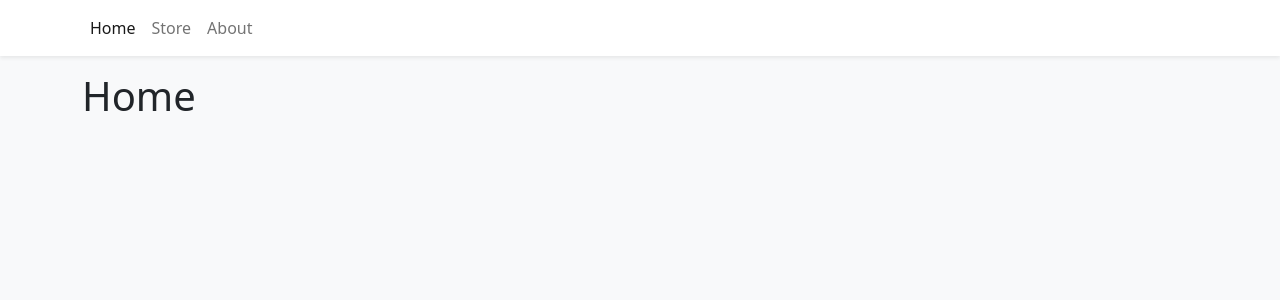
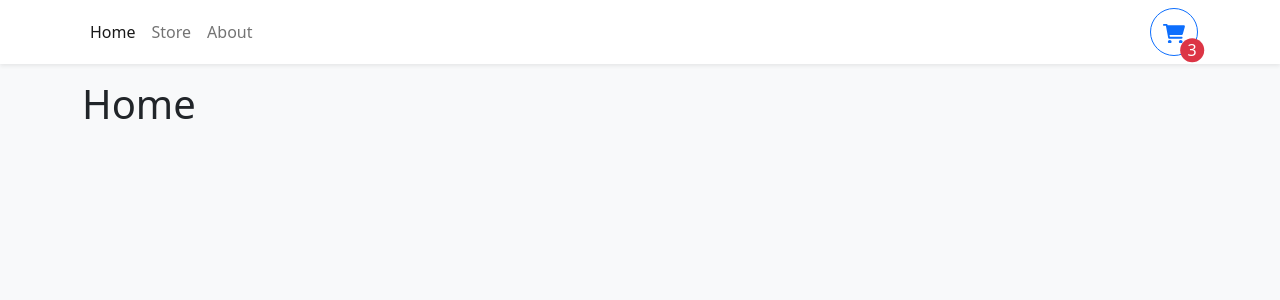
Before and after one commit to wl0194/shopping-cart-1, a React (Vite) app: page / in a window 1280 px wide. Shown: the top 300 px of the page. Built offline with nearby package versions, Linux system fonts and the light colour scheme.

Commit message:
added svg styling

```diff
--- a/src/components/Navbar.tsx
+++ b/src/components/Navbar.tsx
@@ -1,11 +1,11 @@
-import { Container, Nav, Navbar as NavbarBs } from "react-bootstrap";
+import { Button, Container, Nav, Navbar as NavbarBs } from "react-bootstrap";
 import { NavLink } from "react-router-dom";
 
 export function Navbar() {
   return (
-    <NavbarBs className="bg-white shadow-sm mb-3">
+    <NavbarBs sticky="top" className="bg-white shadow-sm mb-3">
       <Container>
-        <Nav>
+        <Nav className="me-auto">
           <Nav.Link to="/" as={NavLink}>
             Home
           </Nav.Link>
@@ -16,6 +16,33 @@
             About
           </Nav.Link>
         </Nav>
+        <Button
+          style={{ width: "3rem", height: "3rem", position: "relative" }}
+          variant="outline-primary"
+          className="rounded-circle"
+        >
+          <svg
+            xmlns="http://www.w3.org/2000/svg"
+            viewBox="0 0 576 512"
+            fill="currentColor"
+          >
+            <path d="M96 0C107.5 0 117.4 8.19 119.6 19.51L121.1 32H541.8C562.1 32 578.3 52.25 572.6 72.66L518.6 264.7C514.7 278.5 502.1 288 487.8 288H170.7L179.9 336H488C501.3 336 512 346.7 512 360C512 373.3 501.3 384 488 384H159.1C148.5 384 138.6 375.8 136.4 364.5L76.14 48H24C10.75 48 0 37.25 0 24C0 10.75 10.75 0 24 0H96zM128 464C128 437.5 149.5 416 176 416C202.5 416 224 437.5 224 464C224 490.5 202.5 512 176 512C149.5 512 128 490.5 128 464zM512 464C512 490.5 490.5 512 464 512C437.5 512 416 490.5 416 464C416 437.5 437.5 416 464 416C490.5 416 512 437.5 512 464z" />
+          </svg>
+          <div
+            className="rounded-circle bg-danger d-flex justify-content-center align-items-center"
+            style={{
+              color: "white",
+              height: "1.5rem",
+              width: "1.5rem",
+              position: "absolute",
+              bottom: "0",
+              right: "0",
+              transform: "translate(30%, 30%)",
+            }}
+          >
+            3
+          </div>
+        </Button>
       </Container>
     </NavbarBs>
   );
```
Also changed, not shown: 1 other file (tests, documents, lock files or other folders).
